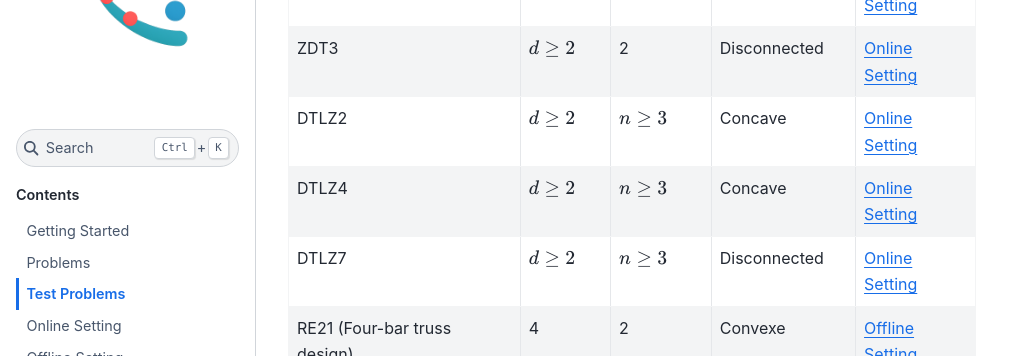
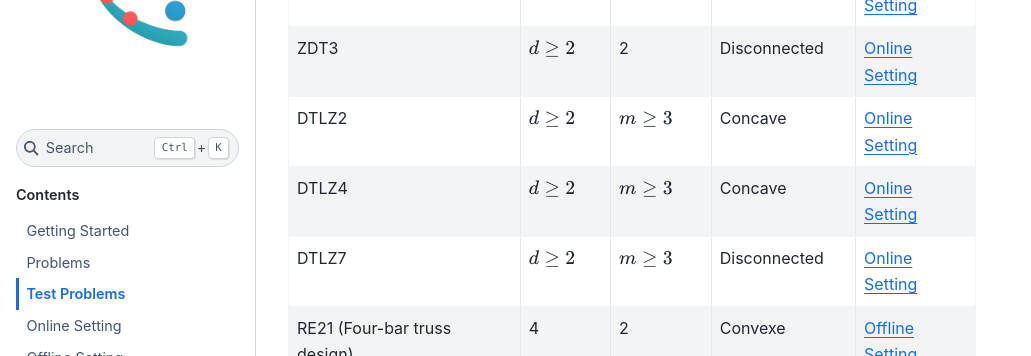
Before and after one commit to safe-autonomous-systems/moo-spread, a Sphinx documentation site: the page built from docs/test-problems.rst, in a window 1280 px wide and 900 px high, scrolled down 319 px. Shown: the part 150-506 px from the top of the window, without its empty margins (0-1031 px from the left). Built offline with Sphinx 7.4.7 and the Sphinx Book theme 1.1.4, drawn with Linux system fonts in a browser that asks for light colours.

```diff
--- a/docs/test-problems.rst
+++ b/docs/test-problems.rst
@@ -33,17 +33,17 @@ Please take a look at our paper for reference points suggestions per setting.
      - :ref:`online-setting`
    * - DTLZ2
      - :math:`d \ge 2`
-     - :math:`n \ge 3`
+     - :math:`m \ge 3`
      - Concave
      - :ref:`online-setting`
    * - DTLZ4
      - :math:`d \ge 2`
-     - :math:`n \ge 3`
+     - :math:`m \ge 3`
      - Concave
      - :ref:`online-setting`
    * - DTLZ7
      - :math:`d \ge 2`
-     - :math:`n \ge 3`
+     - :math:`m \ge 3`
      - Disconnected
      - :ref:`online-setting`
    * - RE21 (Four-bar truss design)
```
